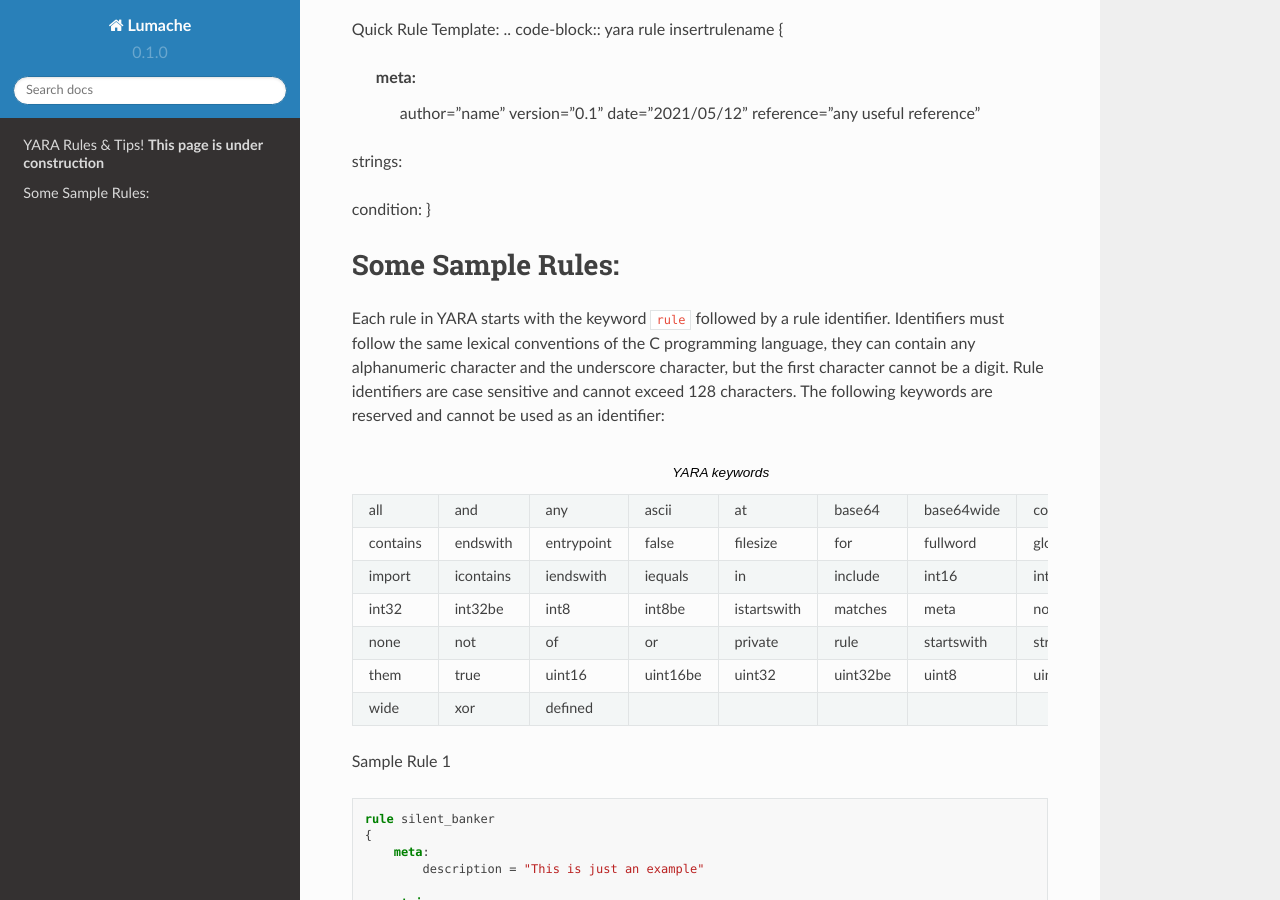
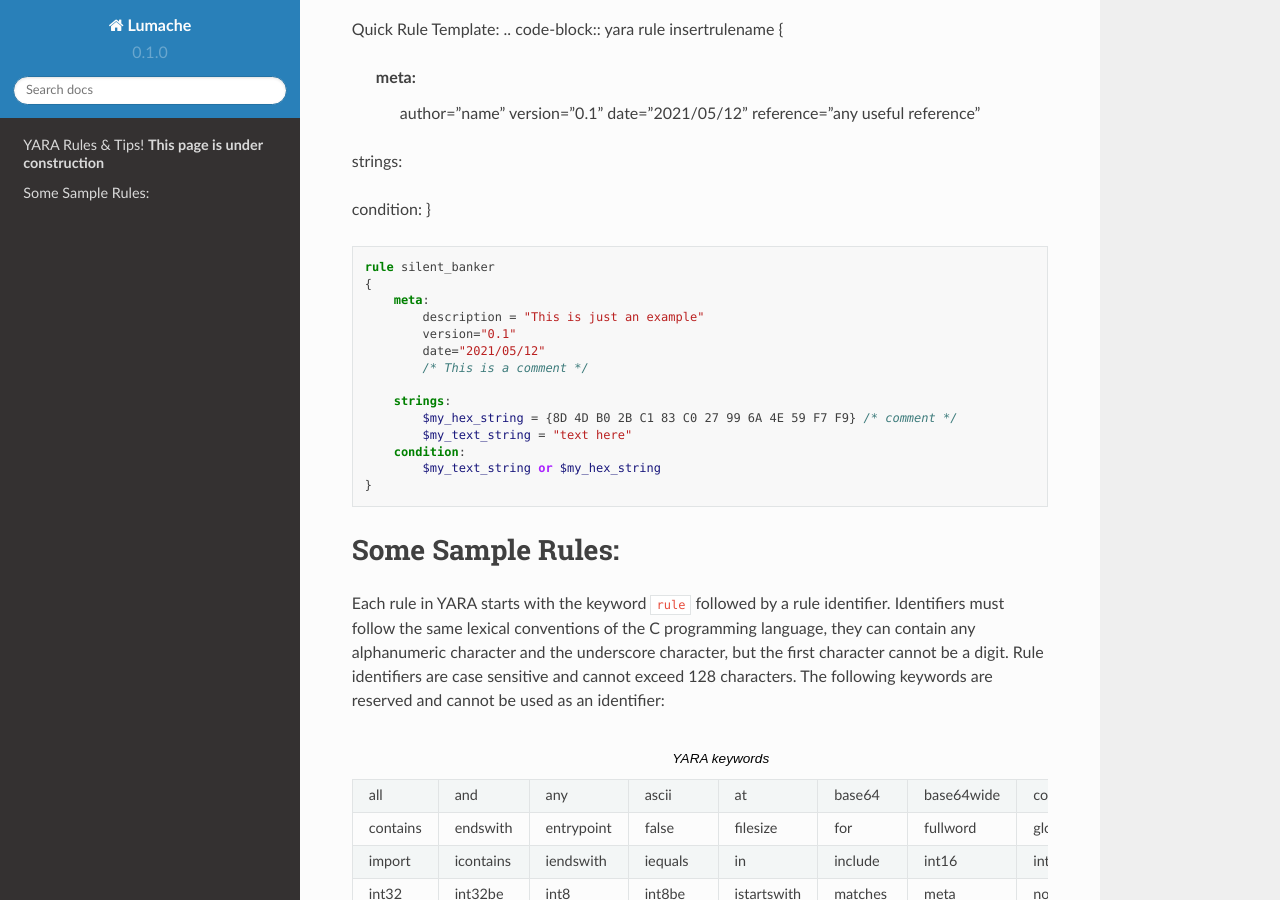
Before and after one commit to TPSWizard/YARA-Post-Inbox, a Sphinx documentation site: the page built from docs/source/index.rst, in a window 1280 px wide and 900 px high, scrolled down 491 px. Built offline with Sphinx 7.4.7 and the Read the Docs theme 2.0.0, drawn with Linux system fonts in a browser that asks for light colours.

Commit message:
Update index.rst

```diff
--- a/docs/source/index.rst
+++ b/docs/source/index.rst
@@ -24,7 +24,23 @@ strings:
 condition:
 }
 
+.. code-block:: yara
 
+
+    rule silent_banker
+    {
+        meta:
+            description = "This is just an example"
+            version="0.1"
+            date="2021/05/12"
+            /* This is a comment */
+
+        strings:
+            $my_hex_string = {8D 4D B0 2B C1 83 C0 27 99 6A 4E 59 F7 F9} /* comment */
+            $my_text_string = "text here"
+        condition:
+            $my_text_string or $my_hex_string
+    }
 
 Some Sample Rules:
 ================================
@@ -123,7 +139,7 @@ Sample Rule 2
 
    rule CountExample
    {
-          meta:
+            meta:
             description = "This is just an example"
 
             strings:
```
